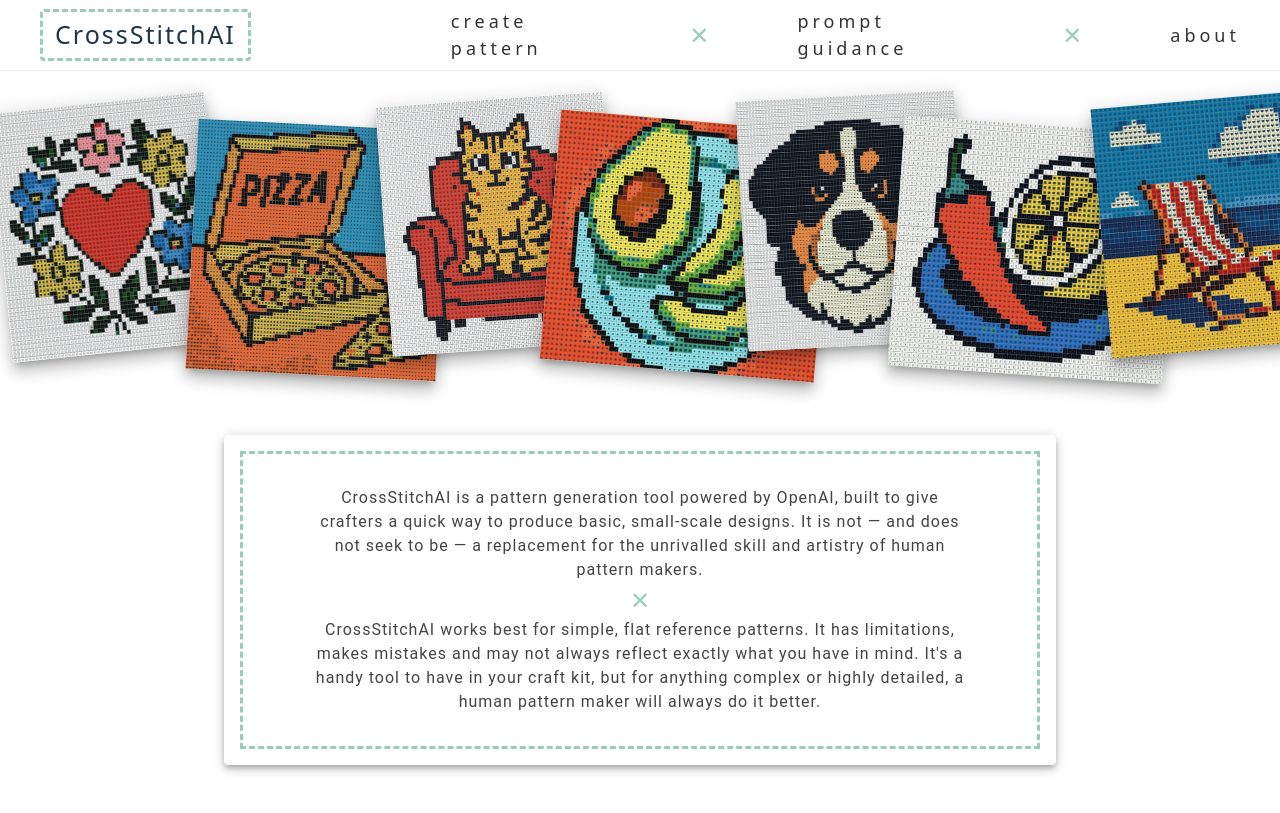
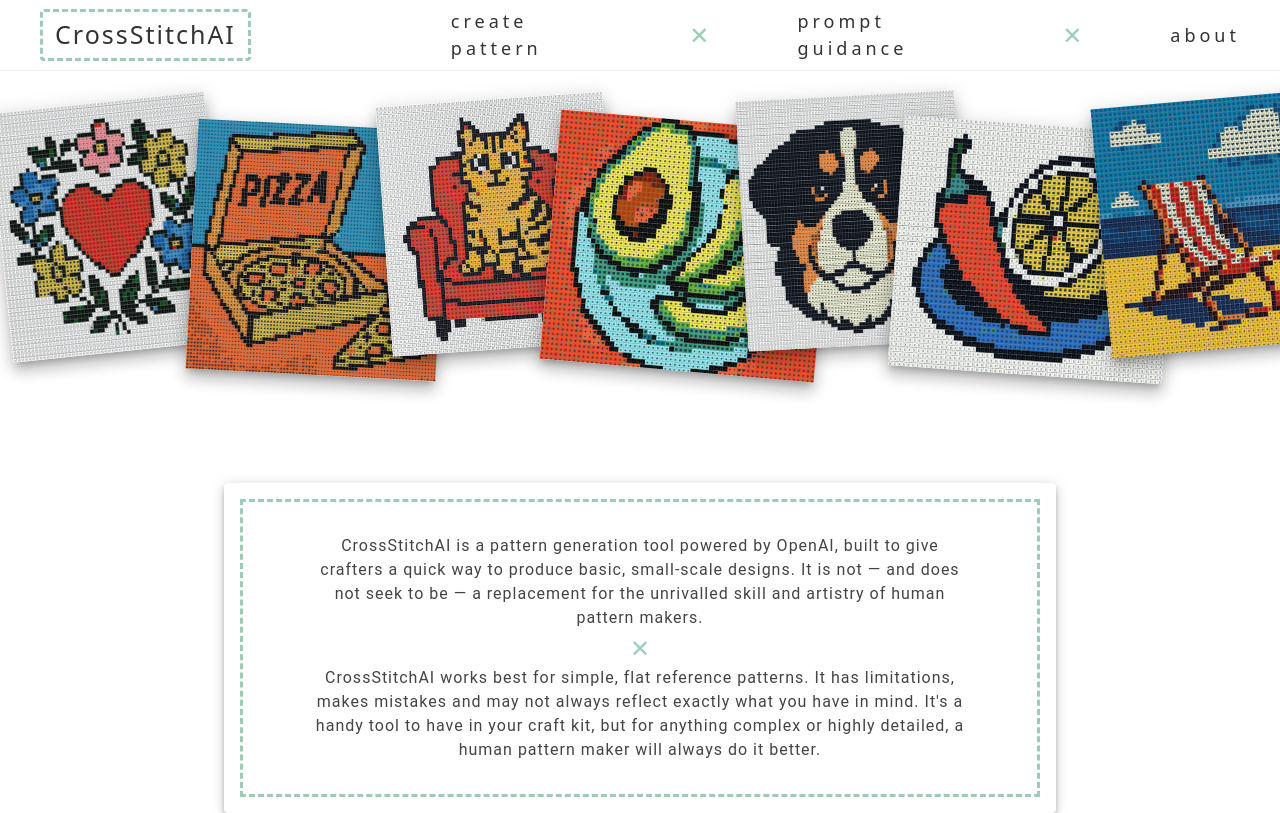
Before and after one commit to shonaloujacks/cross-stitch-ai, a React app in the folder frontend/: page /about in a window 1280 px wide. Shown: the top 813 px of the page. Built offline with nearby package versions, Linux system fonts and the light colour scheme; the HTML template or start-up script is replaced by a standard one.

Commit message:
logo link added

```diff
--- a/frontend/src/App.tsx
+++ b/frontend/src/App.tsx
@@ -1,6 +1,6 @@
 import { useState } from 'react'
-import { BrowserRouter as Router, Link, Routes, Route } from 'react-router-dom';
-import { Box, CircularProgress, Typography, useMediaQuery } from "@mui/material";
+import { BrowserRouter as Router, Routes, Route, Link } from 'react-router-dom';
+import { Box, CircularProgress, Typography, useMediaQuery, Paper } from "@mui/material";
 import MenuIcon from '@mui/icons-material/Menu';
 import type { Pattern } from './types';
 import PromptForm from './components/PromptForm';
@@ -48,18 +48,17 @@
           px: 5,
           py: 1
         }}>
-          <Box sx={{ border: '3px dashed #88c4a8d5', letterSpacing: 2, px: 1.5, py: 0.5, borderRadius: 1, mr: 25, fontSize: 25}}>
-            CrossStitchAI
+          <Box sx={{ border: '3px dashed #88c4a8d5', letterSpacing: 2, px: 1.5, py: 0.5, borderRadius: 1, mr: 25, fontSize: 25 }}><Link to="/" style={{ textDecoration: 'none',  color: '#333', fontWeight: 'normal'}} onClick={() => setMenuOpen(false)}>CrossStitchAI</Link>
           </Box>
         {isMobile && <MenuIcon onClick={toggleMenu} sx={{color: '#88c4a8d5'}}/>}
         {isMobile && menuOpen ?
-         <Box sx={{display: 'flex', flexDirection: 'column', position:'absolute', top: '100%', right: 0, backgroundColor: 'white', padding: 2, letterSpacing: 4, alignItems: 'center'}}>
+         <Paper elevation={12} sx={{display: 'flex', flexDirection: 'column', position:'absolute', top: '100%', right: 0, backgroundColor: 'white', padding: 2, letterSpacing: 4, alignItems: 'center'}}>
           <Link to="/" onClick={() => setMenuOpen(false)} style={{ color: '#333', padding: 4 }}>create pattern</Link>
           <span style={{ color: '#88c4a8d5', fontSize: 18 }}>✕</span>
           <Link to="/guidance" onClick={() => setMenuOpen(false)} style={{ color: '#333', padding: 4 }}>prompt guidance</Link>
           <span style={{ color: '#88c4a8d5', fontSize: 18 }}>✕</span>
           <Link to="/about" onClick={() => setMenuOpen(false)} style={{ color: '#333', padding: 4 }}>about</Link>
-          </Box> : null }
+          </Paper> : null }
         {!isMobile && <Box sx={{ display: 'flex', gap: 3, letterSpacing: 4, alignItems: 'center'}}>
           <Link to="/" style={{ textDecoration: 'none', color: '#333', fontSize: 18, marginRight: 60}}>create pattern</Link>
           <span style={{ color: '#88c4a8d5', fontSize: 24 }}>✕</span>
--- a/frontend/src/components/HeroSection.tsx
+++ b/frontend/src/components/HeroSection.tsx
@@ -21,7 +21,7 @@
 
 const HeroSection = () => {
   return (
-    <Box sx={{ position: 'relative', height: 320, maxWidth: 1700, mx: 'auto', mt: 1.5 }}>
+    <Box sx={{ position: 'relative', height: 320, maxWidth: 1700, mx: 'auto', mt: 1.5, mb: 10 }}>
       {images.map((img, i) => (
         <Paper
           key={i}
```
